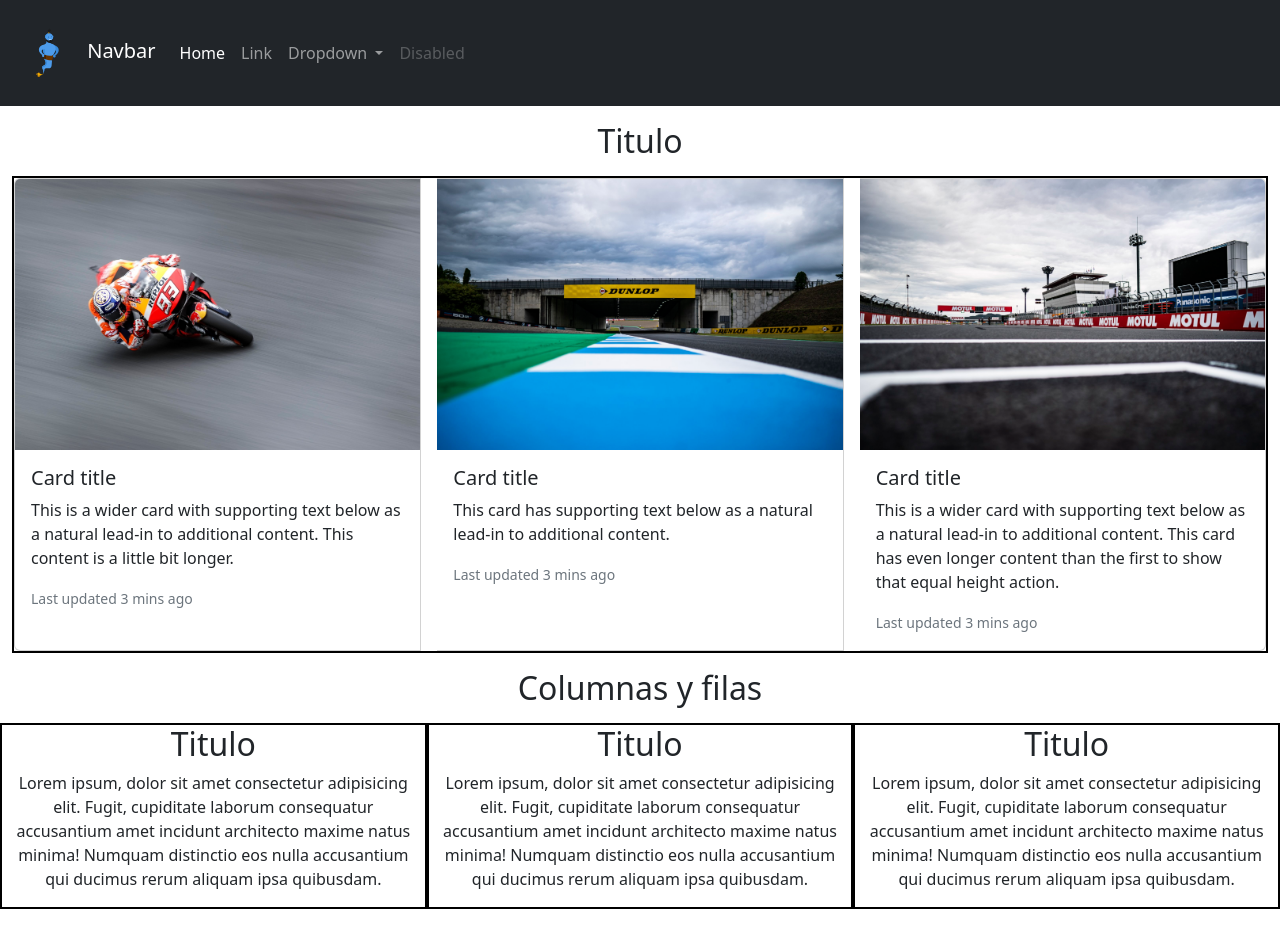
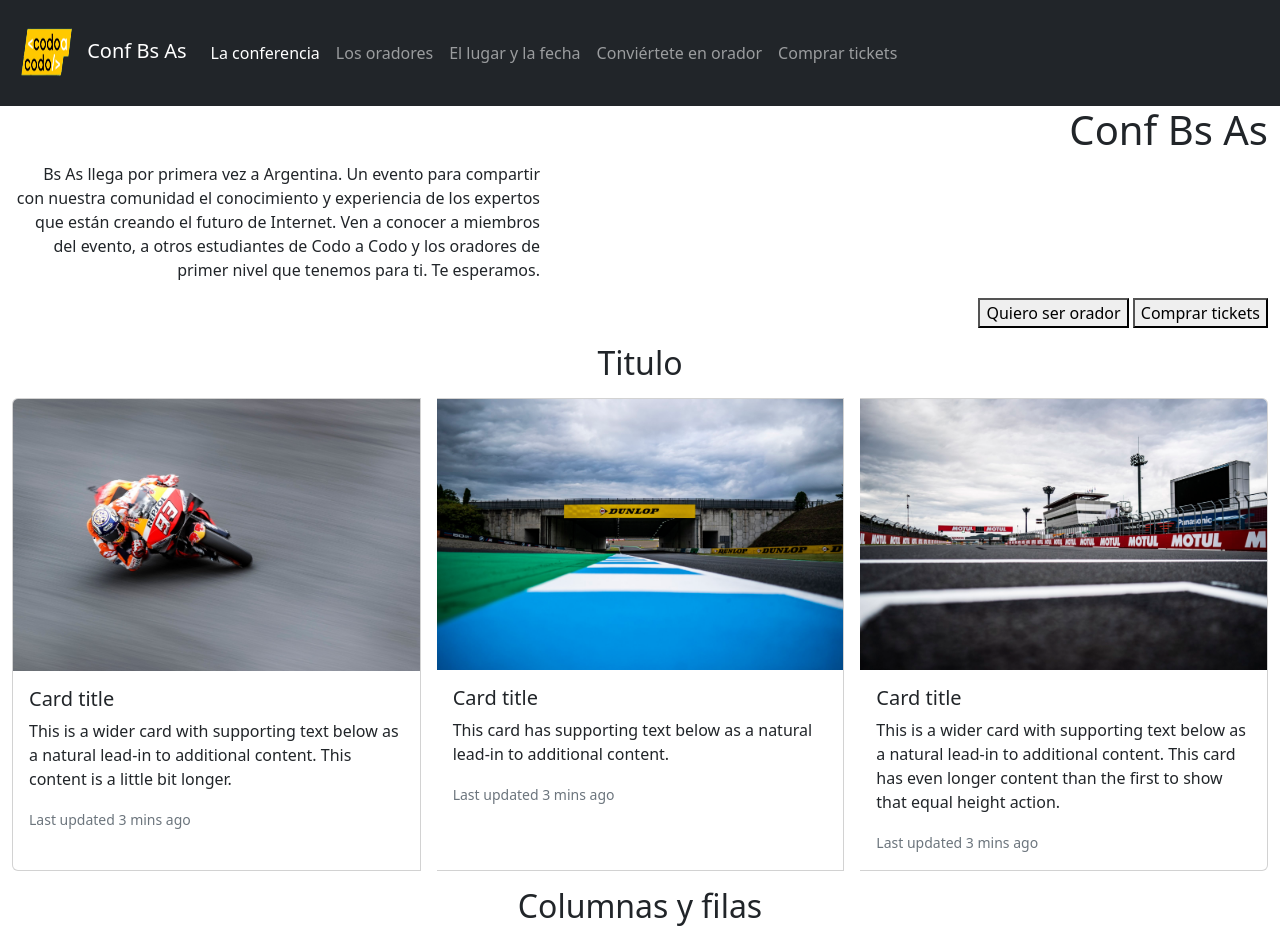
Before and after one commit to alexfyh/alexfyh.github.io, a plain HTML site: page bootstrap/index.html in a window 1280 px wide. Shown: the top 929 px of the page. Drawn offline with nearby package versions, Linux system fonts and the light colour scheme.

Commit message:
laralara

```diff
--- a/bootstrap/assets/css/styles.css
+++ b/bootstrap/assets/css/styles.css
@@ -1,3 +1,3 @@
-.bordes {
+/* .bordes {
     border: 2px solid #000;
-}
+} */
--- a/bootstrap/index.html
+++ b/bootstrap/index.html
@@ -5,15 +5,18 @@
     <meta name="viewport" content="width=device-width, initial-scale=1">
     <title>Bootstrap Tp</title>
     <link href="https://cdn.jsdelivr.net/npm/bootstrap@5.2.3/dist/css/bootstrap.min.css" rel="stylesheet" integrity="sha384-rbsA2VBKQhggwzxH7pPCaAqO46MgnOM80zW1RWuH61DGLwZJEdK2Kadq2F9CUG65" crossorigin="anonymous">
-    <link rel="stylesheet" href="assets/css/styles.css">
+    <!-- <link rel="stylesheet" href="https://maxcdn.bootstrapcdn.com/bootstrap/3.4.1/css/bootstrap.min.css">
+    <script src="https://ajax.googleapis.com/ajax/libs/jquery/3.6.4/jquery.min.js"></script>
+    <script src="https://maxcdn.bootstrapcdn.com/bootstrap/3.4.1/js/bootstrap.min.js"></script> -->
+    <!-- <link rel="stylesheet" href="assets/css/styles.css"> -->
   </head>
   <body>
     <script src="https://cdn.jsdelivr.net/npm/bootstrap@5.2.3/dist/js/bootstrap.bundle.min.js" integrity="sha384-kenU1KFdBIe4zVF0s0G1M5b4hcpxyD9F7jL+jjXkk+Q2h455rYXK/7HAuoJl+0I4" crossorigin="anonymous"></script>
     <nav class="navbar navbar-expand-lg bg-dark navbar-dark">
         <div class="container-fluid">
           <a class="navbar-brand" href="#">
-            <img src="assets/img/genio.svg" alt="genio" width="70" height="80">
-            Navbar
+            <img src="assets/img/codoacodo.png" alt="codo-logo" width="70" height="80">
+            Conf Bs As
           </a>
           <button class="navbar-toggler" type="button" data-bs-toggle="collapse" data-bs-target="#navbarSupportedContent" aria-controls="navbarSupportedContent" aria-expanded="false" aria-label="Toggle navigation">
             <span class="navbar-toggler-icon"></span>
@@ -21,29 +24,43 @@
           <div class="collapse navbar-collapse" id="navbarSupportedContent">
             <ul class="navbar-nav me-auto mb-2 mb-lg-0">
               <li class="nav-item">
-                <a class="nav-link active" aria-current="page" href="#">Home</a>
+                <a class="nav-link active" aria-current="page" href="#">La conferencia</a>
               </li>
               <li class="nav-item">
-                <a class="nav-link" href="#">Link</a>
-              </li>
-              <li class="nav-item dropdown">
-                <a class="nav-link dropdown-toggle" href="#" role="button" data-bs-toggle="dropdown" aria-expanded="false">
-                  Dropdown
-                </a>
-                <ul class="dropdown-menu">
-                  <li><a class="dropdown-item" href="#">Action</a></li>
-                  <li><a class="dropdown-item" href="#">Another action</a></li>
-                  <li><hr class="dropdown-divider"></li>
-                  <li><a class="dropdown-item" href="#">Something else here</a></li>
-                </ul>
+                <a class="nav-link" href="#">Los oradores</a>
               </li>
               <li class="nav-item">
-                <a class="nav-link disabled">Disabled</a>
+                <a class="nav-link" href="#">El lugar y la fecha</a>
+              </li>
+              <li class="nav-item">
+                <a class="nav-link" href="#">Conviértete en orador</a>
+              </li>
+              <li class="nav-item">
+                <a class="nav-link">Comprar tickets</a>
               </li>
             </ul>
           </div>
         </div>
       </nav>
+
+      <div class="container-fluid">
+
+
+        <h1 class="text-end">Conf Bs As</h1>
+        <p class="text-end text-wrap" style="width: 33rem;">Bs As llega por primera vez a Argentina.
+          Un evento para compartir con nuestra comunidad el conocimiento
+          y experiencia de los expertos que están creando el futuro de Internet.
+          Ven a conocer a miembros del evento, a otros estudiantes de Codo a Codo
+          y los oradores de primer nivel que tenemos para ti. Te esperamos.
+        </p>
+        <div class="row">
+          <div class="text-end">
+            <button>Quiero ser orador</button>
+            <button>Comprar tickets</button>
+          </div>
+        </div>
+        <!-- <img class="bg-img" src="assets/img/ba1.jpg" alt="Buenos Aires building"> -->
+      </div>
 
       <div class="container-fluid">
 
```
Also changed, not shown: bootstrap/assets/img/ada.jpeg (added), bootstrap/assets/img/ba2.jpg (added), bootstrap/assets/img/ba3.jpg (added), bootstrap/assets/img/bill.jpg (added), bootstrap/assets/img/codoacodo.png (added), bootstrap/assets/img/hawaii2.jpg (added), bootstrap/assets/img/hawaii3.jpg (added), bootstrap/assets/img/honolulu.jpg (added), bootstrap/assets/img/steve.jpg (added), 2 other files.
